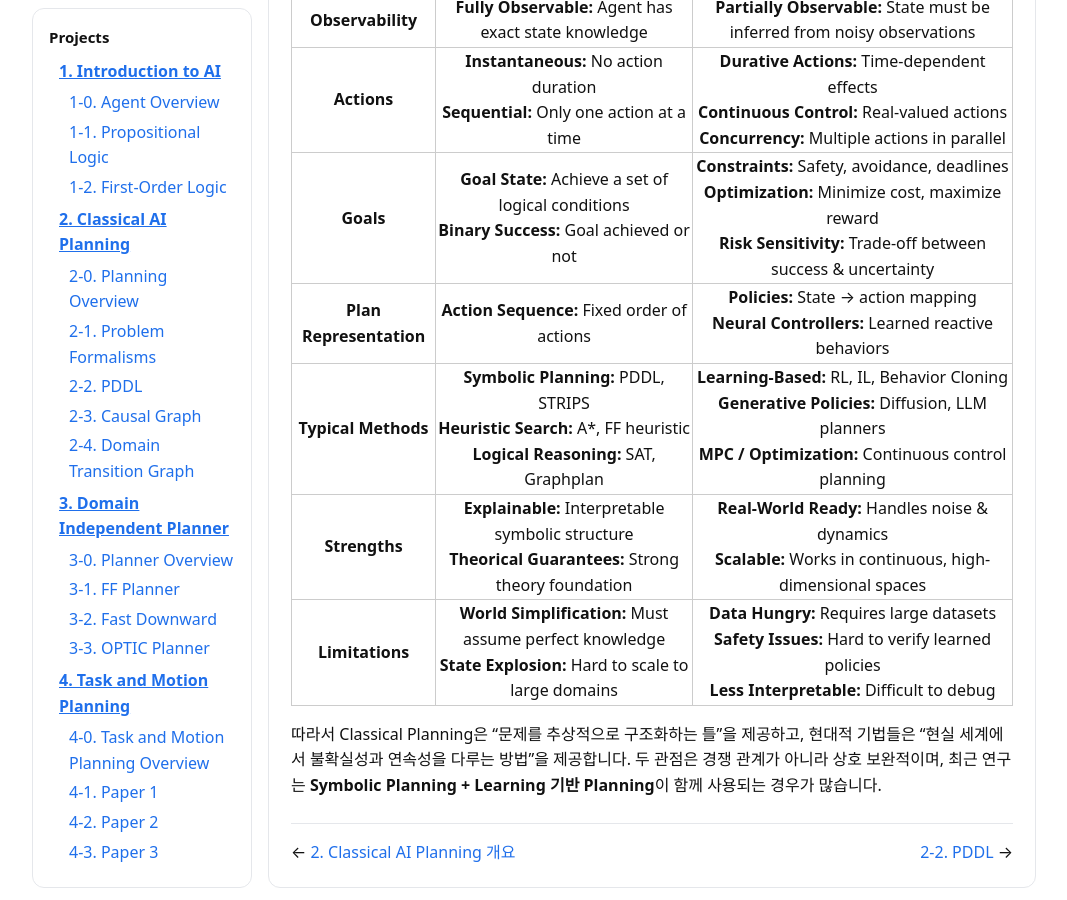
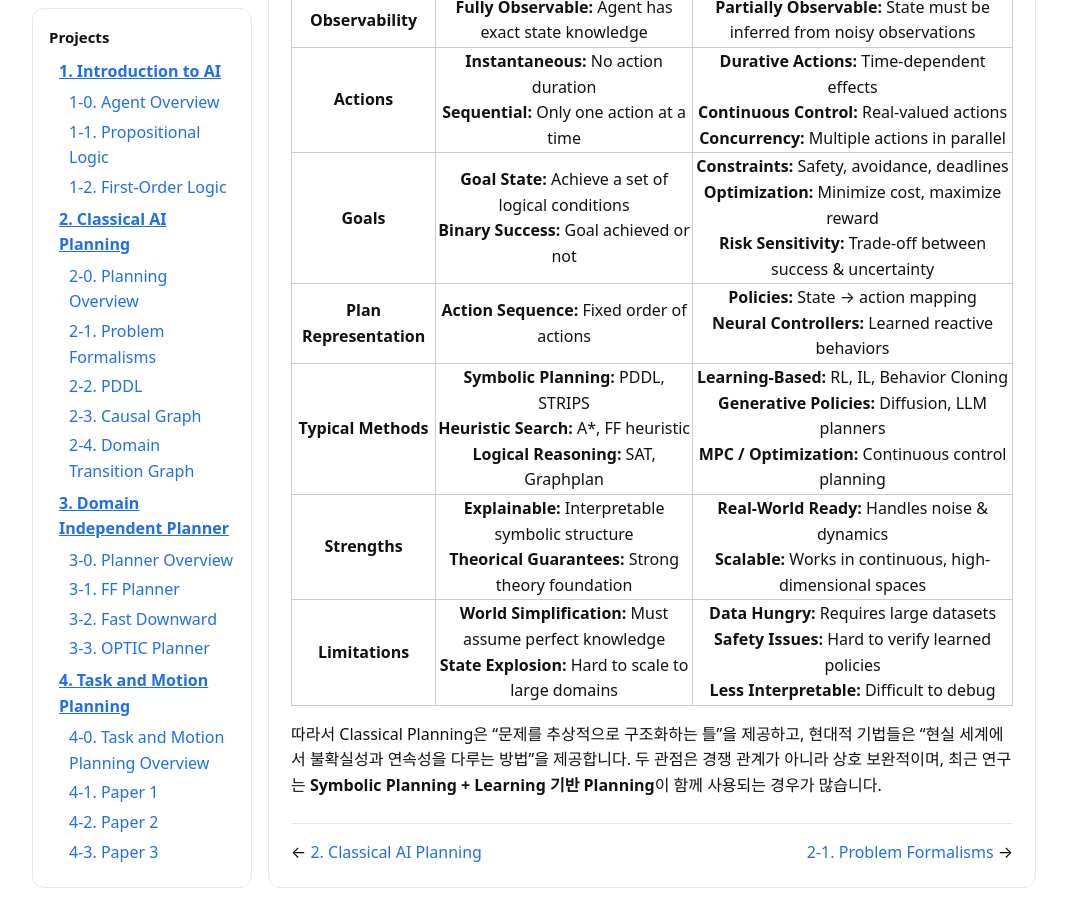
Before and after one commit to ChoRongCho/ChoRongCho.github.io, a Jekyll site: the page built from projects/2-classical-ai/2-0-overview.html, in a window 1280 px wide and 900 px high, scrolled down 1796 px. Shown: the whole window, without its empty margins (4-1071 px from the left). Built offline with Jekyll 4.4.1, drawn with Linux system fonts in a browser that asks for light colours.

Commit message:
2 overvoew

```diff
--- a/projects/2-classical-ai/2-0-overview.html
+++ b/projects/2-classical-ai/2-0-overview.html
@@ -210,6 +210,6 @@ LLM 기반 계획 등 다양한 현대적 방법들이 복잡한 계획 문제
 
 
 <div class="prevnext">
-  <span>← <a href="/projects/2-classical-ai/index.html">2. Classical AI Planning 개요</a></span>
-  <span><a href="/projects/2-classical-ai/2-0-overview.html">2-2. PDDL</a> →</span>
+  <span>← <a href="/projects/2-classical-ai/index.html">2. Classical AI Planning</a></span>
+  <span><a href="/projects/2-classical-ai/2-1-problem-formulation.html">2-1. Problem Formalisms</a> →</span>
 </div>
--- a/projects/2-classical-ai/2-1-problem-formulation.html
+++ b/projects/2-classical-ai/2-1-problem-formulation.html
@@ -200,6 +200,6 @@ v = d \in D_v
 <h3>FDR state space</h3>
 
 <div class="prevnext">
-  <span>← <a href="/projects/2-classical-ai/index.html">2. Classical AI Planning 개요</a></span>
+  <span>← <a href="/projects/2-classical-ai/2-0-overview.html">2-0. Planning Overview</a></span>
   <span><a href="/projects/2-classical-ai/2-2-pddl.html">2-2. PDDL</a> →</span>
 </div>
```
